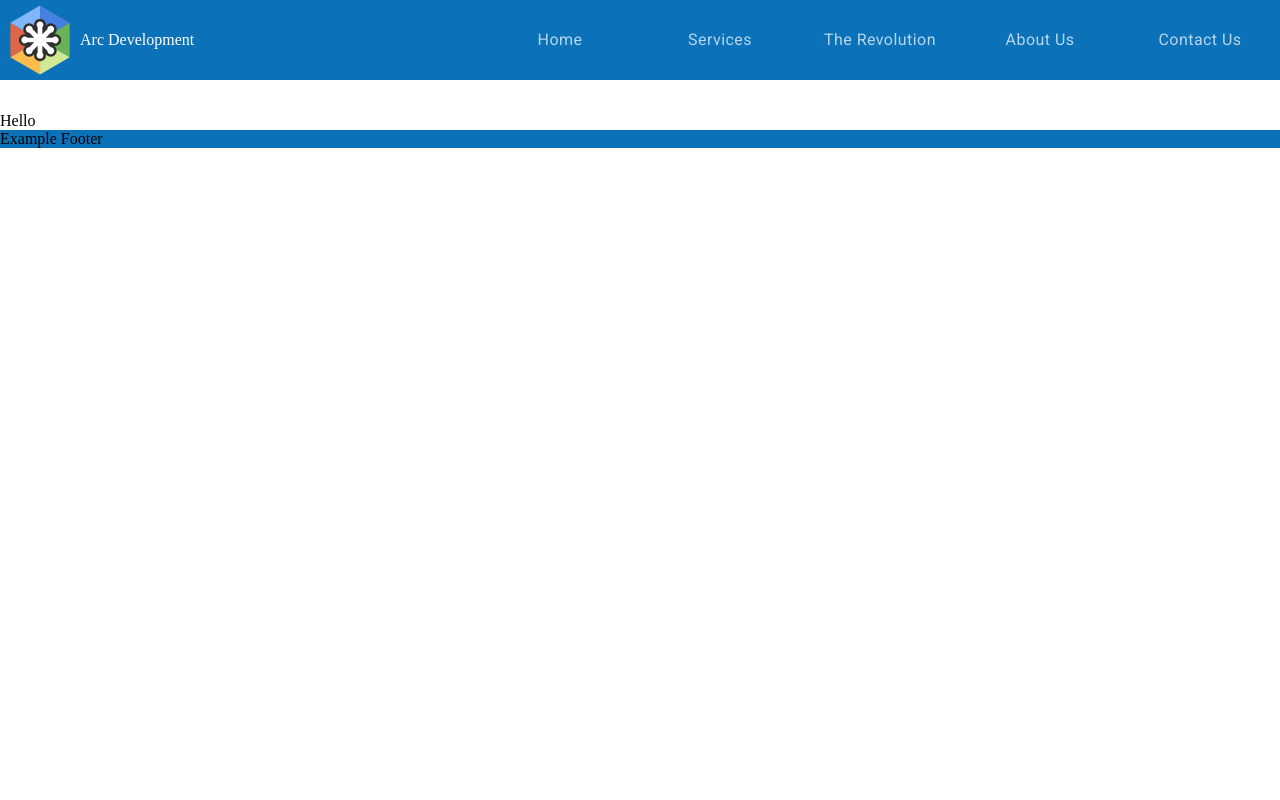
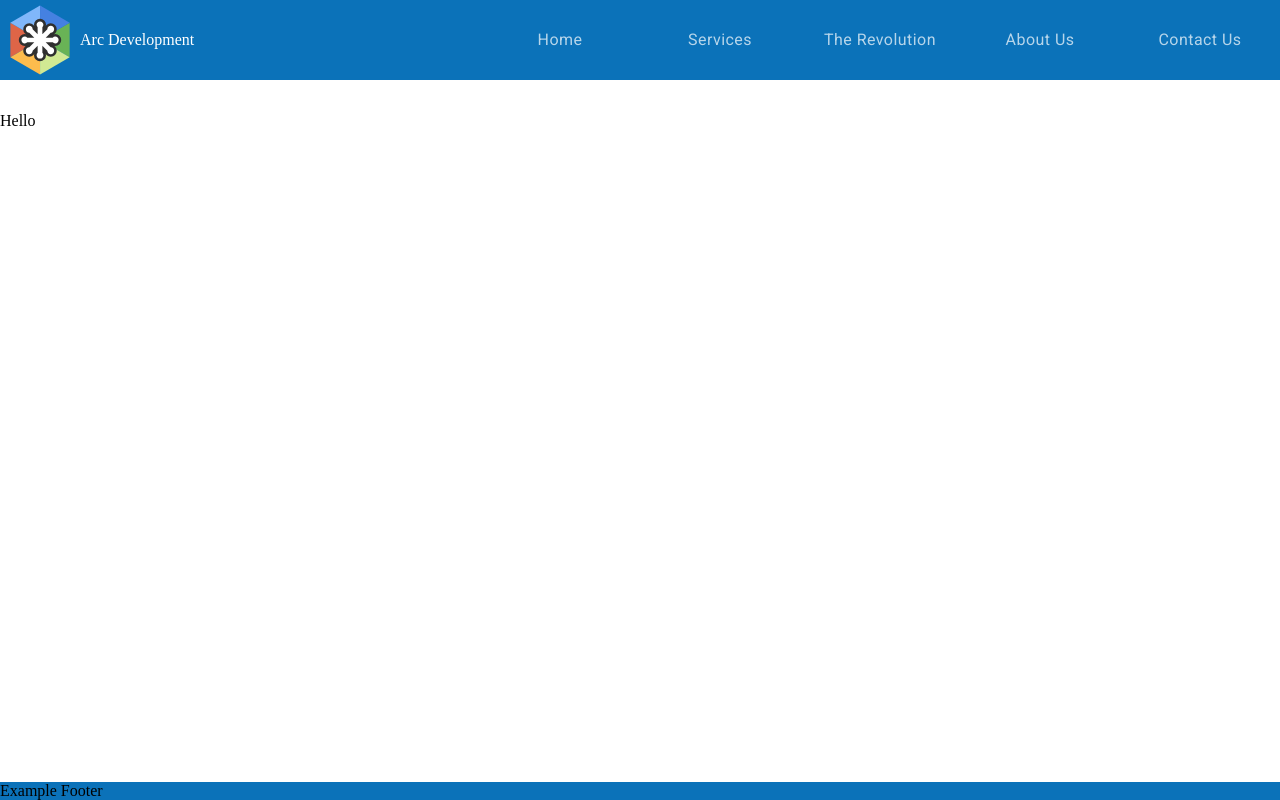
Before and after one commit to erasabi/material-ui-app, a React (Create React App) app: page / in a window 1280 px wide. Built offline with nearby package versions, Linux system fonts and the light colour scheme.

Commit message:
4.51 footer pin to bottom of window

```diff
--- a/src/components/ui/Footer.js
+++ b/src/components/ui/Footer.js
@@ -1,11 +1,17 @@
 import React from 'react';
 import { makeStyles } from '@material-ui/core';
 
+import { Grid } from '@material-ui/core';
+
+
 const useStyles = makeStyles(theme => ({
     footer: {
+        position: "fixed",
+        bottom: 0,
         backgroundColor: theme.palette.common.blue,
-        width: "100%"
+        width: "100%",
     }
+
 }))
 
 export default function Footer() {
```
